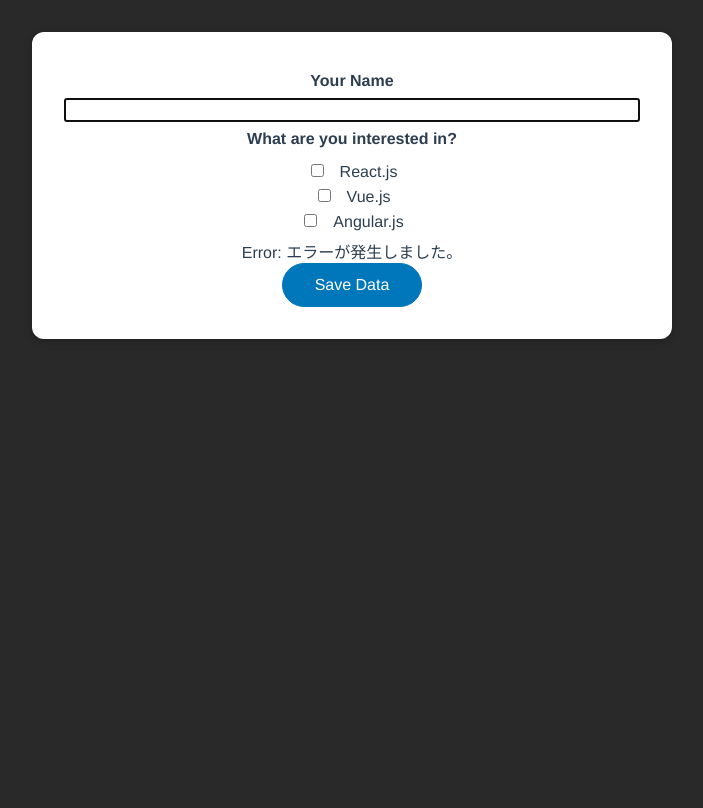
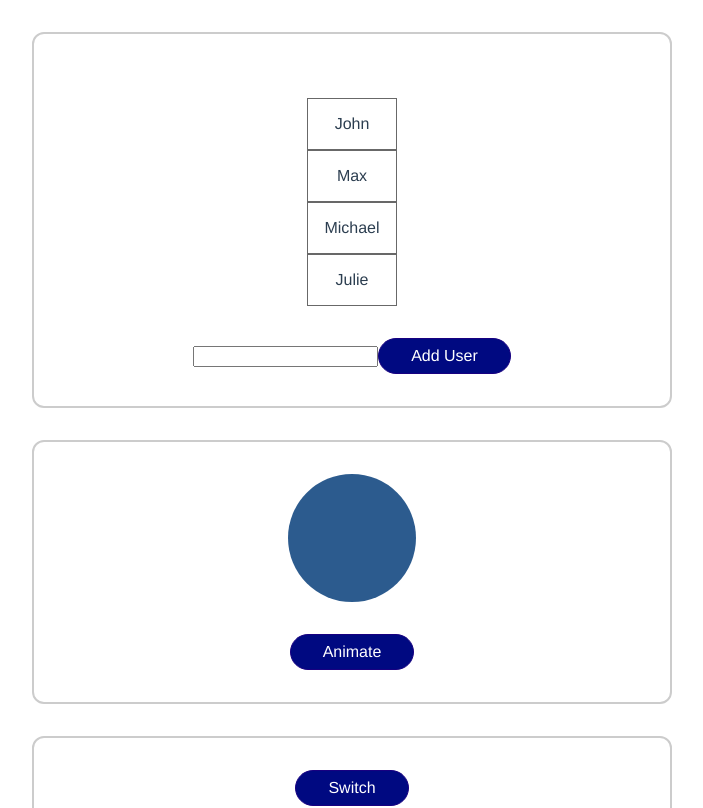
Before and after one commit to ikeda-shoki/vue_udemy_typescript, a Vue app: page / in a window 1280 px wide. Shown: the top 808 px of the page, without its empty margins (288-991 px from the left). Built offline with nearby package versions, Linux system fonts and the light colour scheme; no server answers.

Commit message:
add section 12

```diff
--- a/src/App.vue
+++ b/src/App.vue
@@ -1,12 +1,14 @@
 <script setup lang="ts">
 import Reservation from './components/Reservation.vue';
 import TodoLists from './components/TodoList.vue'
+import modal from './components/Modal.vue';
 
-  import { provide } from 'vue'
+import { provide, ref } from 'vue'
 
 // import { todos, addTodo } from './useTodo'
 
 import { todos, todoKey } from './useTodo';
+import UserList from './components/UserList.vue';
 
 // provide を使用すると子のコンポーネントにキーを指定するとオブジェクトを渡せる
 // 下記ではtodosというキーで上記でインポートしたtodosを子コンポーネントに渡せる(TodoLists)
@@ -20,17 +22,61 @@
 provide(todoKey, todos);
 
 // セクション10
-  import Form from './components/Form.vue';
+// import Form from './components/Form.vue';
 
 // セクション11
-  import FormAnother from './components/FormAnother.vue';
+// import FormAnother from './components/FormAnother.vue';
+
+// セクション12
+const animatingCircle = ref(false)
+const paragraphVisible = ref(false)
+const dialogIsVisible =  ref(false)
+
+const animateCircle = () => {
+  animatingCircle.value = true;
+}
+const toggleParagraph = () => {
+  paragraphVisible.value = !paragraphVisible.value;
+}
+const toggleModal = () => {
+  dialogIsVisible.value = !dialogIsVisible.value;
+}
 </script>
 
 <template>
   <!-- <Reservation /> セクション9 -->
   <!-- <TodoLists /> セクション10 -->
   <!-- <Form /> セクション10 v-modelについてと連携、modifiers(修飾詞) -->
-  <FormAnother />
+  <!-- <FormAnother /> セクション11 HTTPリクエストを扱う -->
+  <div class="container">
+    <UserList></UserList>
+  </div>
+
+  <div class="container">
+    <div class="circle" :class="{ animate: animatingCircle }"></div>
+    <button @click="animateCircle">Animate</button>
+  </div>
+
+  <div class="container">
+    <!-- vueでアニメーションを使用する場合にtransitionタグでアニメーションさせたい要素を囲む -->
+    <!-- 複数のtransitionがある場合は、transitionに名前をつける -->
+    <transition name="paragraph">
+      <p v-if="paragraphVisible">Paragraph</p>
+    </transition>
+    <transition>
+      <p v-if="paragraphVisible">Paragraph</p>
+    </transition>
+    <button @click="toggleParagraph">Switch</button>
+  </div>
+
+  <modal :open="dialogIsVisible">
+    <p>This is a test Modal</p>
+    <button @click="toggleModal">Close</button>
+  </modal>
+
+  <div class="container">
+    <button @click="toggleModal">Modal</button>
+  </div>
 </template>
 
 <style>
@@ -43,6 +89,20 @@
 }
 
 /* セクション10 */
+/* * {
+  box-sizing: border-box;
+}
+
+html {
+  font-family: sans-serif;
+}
+
+body {
+  margin: 0;
+  background-color: #292929;
+} */
+
+/* セクション12 */
 * {
   box-sizing: border-box;
 }
@@ -53,6 +113,97 @@ html {
 
 body {
   margin: 0;
-  background-color: #292929;
+}
+
+button {
+  font: inherit;
+  padding: 0.5rem 2rem;
+  border: 1px solid #180081;
+  border-radius: 30px;
+  background-color: #000981;
+  color: white;
+  cursor: pointer;
+}
+
+button:hover,
+button:active {
+  background-color: #0b64a8;
+  border-color: #0b64a8;
+}
+
+.circle {
+  width: 8rem;
+  height: 8rem;
+  background-color: #2c5b8e;
+  margin-bottom: 2rem;
+  border-radius: 4rem;
+}
+
+.container {
+  max-width: 40rem;
+  margin: 2rem auto;
+  display: flex;
+  justify-content: center;
+  align-items: center;
+  flex-direction: column;
+  padding: 2rem;
+  border: 2px solid #ccc;
+  border-radius: 12px;
+}
+
+/* 下記の3つがtransitionタグ下で自動で付与されるcss */
+/* .v-enter-from {
+  アニメーションの始まり
+  opacity: 0;
+  transform: translateY(-30px);
+} */
+
+/* .v-enter-to {
+  アニメーションの終わり
+  opacity: 1;
+  transform: translateY(0);
+}
+
+.v-enter-active {
+  アニメーションの最中
+  transition: all 1s ease-out;
+} */
+
+/* transitonに名前が付けられている場合、下記のようにvをnameと変換したcssが適用される */
+.paragraph-enter-from {
+  /* アニメーションの始まり */
+  opacity: 0;
+  transform: translateY(-30px);
+}
+
+.paragraph-enter-to {
+  /* アニメーションの終わり */
+  opacity: 1;
+  transform: translateY(0);
+}
+
+.paragraph-enter-active {
+  /* アニメーションの最中 */
+  transition: all 1s ease-out;
+}
+
+.animate {
+  /* transform: translateX(100px); */
+
+  animation: fade .3s ease-out forwards;
+}
+
+@keyframes fade {
+  0% {
+    transform: translateX(0);
+  }
+
+  70% {
+    transform: translateX(-90px);
+  }
+
+  100% {
+    transform: translateX(-100px);
+  }
 }
 </style>
--- /dev/null
+++ b/src/components/Modal.vue
@@ -0,0 +1,63 @@
+<script setup lang="ts">
+  type Props = {
+    open: boolean
+  }
+
+  defineProps<Props>()
+</script>
+
+<template>
+  <div class="backdrop" v-if="open"></div>
+  <transition name="modal">
+    <dialog open v-if="open" class="dialog">
+      <slot></slot>
+    </dialog>
+  </transition>
+</template>
+
+<style scoped>
+.backdrop {
+  position: fixed;
+  top: 0;
+  left: 0;
+  width: 100%;
+  height: 100vh;
+  z-index: 10;
+  background-color: rgba(0, 0, 0, 0.508);
+}
+
+.dialog {
+  position: fixed;
+  top: 30vh;
+  width: 30rem;
+  left: calc(50% - 15rem);
+  margin: 0;
+  box-shadow: 0 2px 8px rgba(0, 0, 0, 0.25);
+  border-radius: 12px;
+  background-color: white;
+  z-index: 100;
+  border: none;
+}
+
+.modal-enter-active {
+  animation: modal .5s ease-out;
+}
+
+.modal-leave-active {
+  /* reverseを使用するとanimateionを逆向きで発火させる */
+  animation: modal .3s ease-in reverse;
+}
+
+@keyframes modal {
+  from {
+    opacity: 0;
+    transform: translateY(-50px) scale(0.9);
+  }
+
+  to {
+    opacity: 1;
+    transform: translateY(0) scale(1);
+  }
+}
+
+</style>
--- /dev/null
+++ b/src/components/UserList.vue
@@ -0,0 +1,74 @@
+<template>
+  <ul>
+    <!-- 複数の要素の対してアニメーションを適用させたいときはtransition-groupを使用する -->
+    <transition-group tag="ul" name="user-list">
+      <li v-for="user in users" :key="user" @click="removeUser(user)">{{ user }}</li>
+    </transition-group>
+  </ul>
+  <div>
+    <input type="text" v-model="inputtingUser" />
+    <button @click="addUser(inputtingUser)">Add User</button>
+  </div>
+</template>
+
+<script setup lang="ts">
+import { ref } from 'vue';
+const users = ref(['John', 'Max', 'Michael', 'Julie'])
+const inputtingUser = ref<string>("")
+
+const addUser = (newUser: string) => {
+  users.value.push(newUser);
+  inputtingUser.value = ""
+}
+
+const removeUser = (user: string) => {
+  users.value = users.value.filter(v => v != user);
+}
+</script>
+
+<style scoped>
+ul {
+  list-style: none;
+  margin: 1rem 0;
+  padding: 0;
+}
+
+li {
+  border: 1px solid rgb(104, 104, 104);
+  padding: 1rem;
+  text-align: center;
+}
+
+.user-list-enter-from {
+  opacity: 0;
+  transform: translateX(-30px);
+}
+
+.user-list-enter-active {
+  transition: all 1s ease-out;
+}
+
+.user-list-enter-to {
+  opacity: 1;
+  transform: translateX(0);
+}
+
+.user-list-leave-from {
+  opacity: 1;
+  transform: translateX(0);
+}
+
+.user-list-leave-active {
+  position: absolute;
+  transition: all 1s ease-in;
+}
+
+.user-list-leave-to {
+  opacity: 0;
+  transform: translateX(30px);
+}
+
+.user-list-move {
+  transition: transform 1s;
+}
+</style>
```
Also changed, not shown: 1 other file (tests, documents, lock files or other folders). Lines whose indentation alone changed are shown as unchanged.
